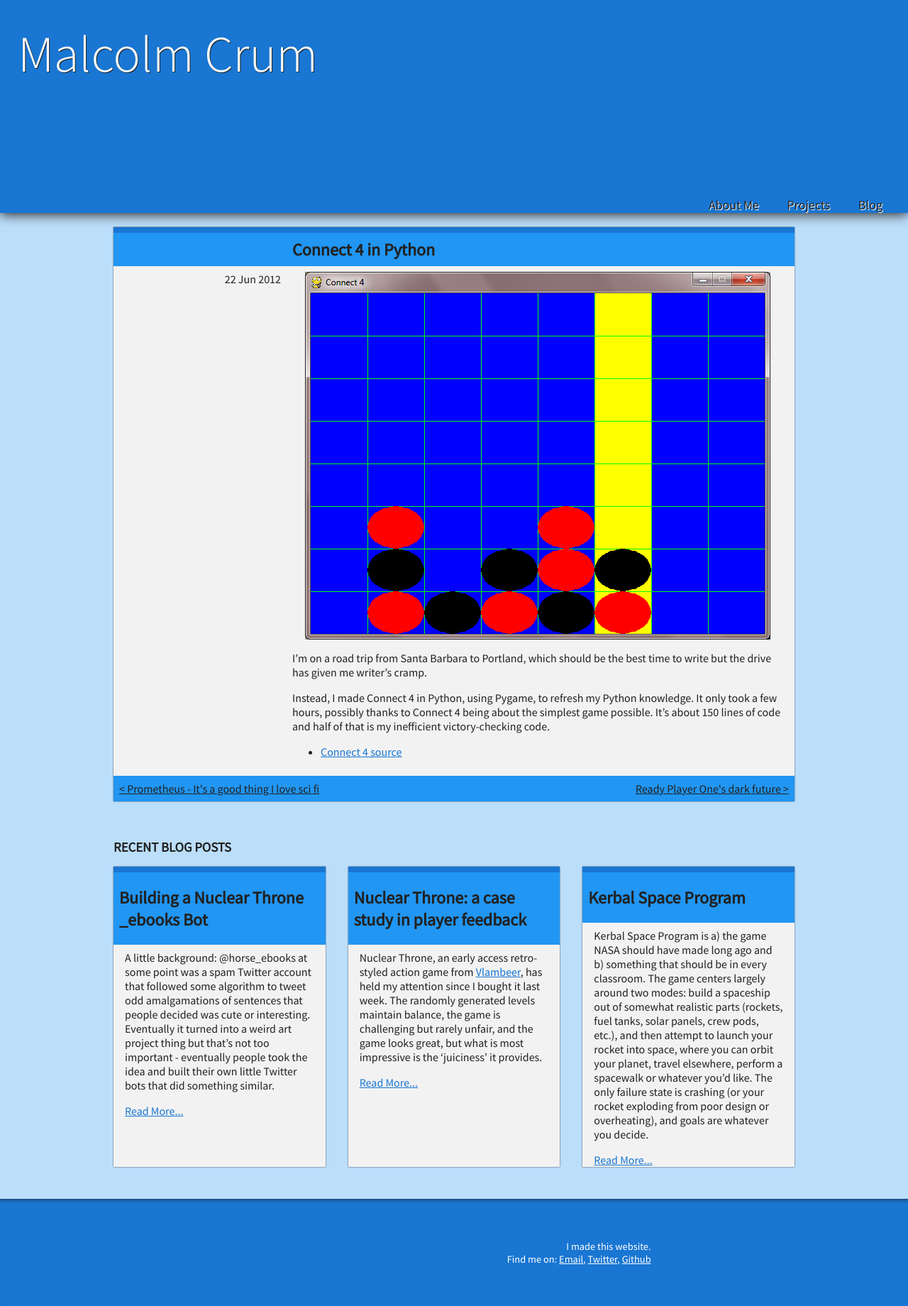
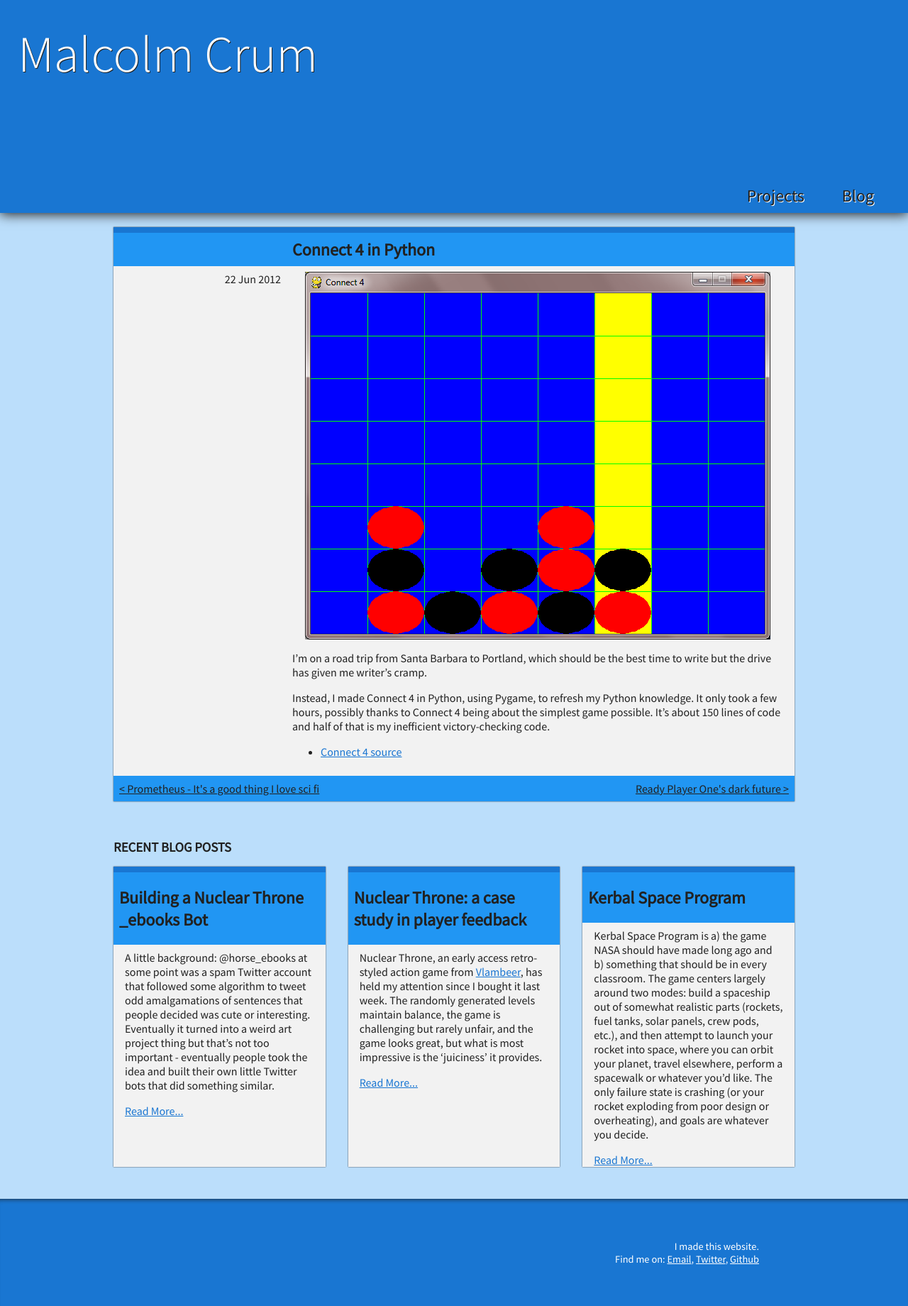
Before and after one commit to crummy/crummy.github.io, a Jekyll site: the page built from _posts/2012-06-22-connect-4-in-python.md, in a window 1280 px wide. Shown: the whole page at 71% size. Built offline with Jekyll 4.4.1, drawn with Linux system fonts in a browser that asks for light colours.

Commit message:
Experimenting with aboutme sliding away

```diff
--- a/_layouts/default.html
+++ b/_layouts/default.html
@@ -15,7 +15,6 @@
       <svg id="svgHeader"></svg>
       <nav>
         <ul id="mainNavigation">
-          <li><a href="/index.html#aboutme">About Me</a></li>
           <li><a href="/index.html#projects">Projects</a></li>
           <li><a href="/index.html#recentblogposts">Blog</a></li>
         </ul>
--- a/css/styles.scss
+++ b/css/styles.scss
@@ -12,7 +12,10 @@
 
 $desktop-content-width: 960px;
 $desktop-footer-width: $desktop-content-width - 100px;
-$header-overflow-height: 20px;
+$header-overflow-height: 40px;
+$header-height: 300px;
+$header-down-height: -($header-height - $header-overflow-height);
+$nav-down-height: $header-height - $header-overflow-height;
 
 @import url(http://fonts.googleapis.com/css?family=Source+Sans+Pro:300,400);
 body {
@@ -25,13 +28,13 @@
 }
 body.down {
   position: relative;
-  top: 300px;
+  top: $header-height;
 }
 header.down {
   position: fixed;
   left: 0;
   right: 0;
-  top: -280px;
+  top: $header-down-height;
   z-index: 999;
 }
 a, a:visited {
@@ -39,7 +42,7 @@
 }
 #svgHeader {
   width: 100%;
-  height: 300px;
+  height: $header-height;
   box-shadow: 0 0.1em 1em $primary-text;
   z-index: 2;
   position: relative;
@@ -63,10 +66,10 @@
 }
 nav {
   position: absolute;
-  top: 277px;
+  top: $nav-down-height;
   right: 0;
   z-index: 3;
-  font-size: large;
+  font-size: 1.5em;
 }
 #mainNavigation {
   list-style: none;
@@ -215,7 +218,7 @@
 }
 footer .credits {
   text-align: right;
-  margin-right: auto;
+  margin: auto;
 }
 footer a, footer a:visited {
   color: $text-icons;
--- a/index.html
+++ b/index.html
@@ -5,7 +5,7 @@
 <div id="aboutme">
   <div>
   <img src="assets/me.png" alt="Me, jumping.">
-  Hi, I'm Malcolm. I'm from New Zealand. I build websites and mobile applications. Right now I'm travelling Europe with my girlfriend and working on <a href="#DragLauncher">an Android launcher app.</a>
+  <p>Hi, I'm Malcolm. I'm from New Zealand. I build websites and mobile applications. Right now I'm travelling Europe with my girlfriend and working on <a href="#DragLauncher">an Android launcher app.</a></p>
   </div>
 </div>
 
@@ -31,7 +31,6 @@
               {{ post.content }}
           </div>
         </div>
-
       </div>
     {% endif %}
   {% endfor %}
--- a/js/header.js
+++ b/js/header.js
@@ -19,19 +19,23 @@
 
   (function () {
     var lastScrollAmount = window.scrollY;
+    var initialAboutHeight = document.getElementById("aboutme").offsetHeight;
     window.addEventListener("scroll", function(evt) {
       var scrollAmount = window.scrollY;
-      if (scrollAmount < 400) {
+      if (scrollAmount < 500) {
         for (var index = 0; index < 3; ++index) {
           foregroundColumns[index].attr({"transform": "r60t0," + scrollAmount});
         }
       }
-      if (scrollAmount > 280 && lastScrollAmount < 280) {
+      if (scrollAmount >= 260 && lastScrollAmount <= 260) {
         document.getElementById("header").className = "down";
         document.body.className = "down";
-      } else if (scrollAmount < 280 && lastScrollAmount > 280) {
+      } else if (scrollAmount < 260 && lastScrollAmount >= 260) {
         document.getElementById("header").className = "";
         document.body.className = "";
+      }
+      if (scrollAmount > 260 && scrollAmount < 400) {
+        document.getElementById("aboutme").style.top = -4 - (scrollAmount - 260) + "px";
       }
       lastScrollAmount = window.scrollY;
     });
```
